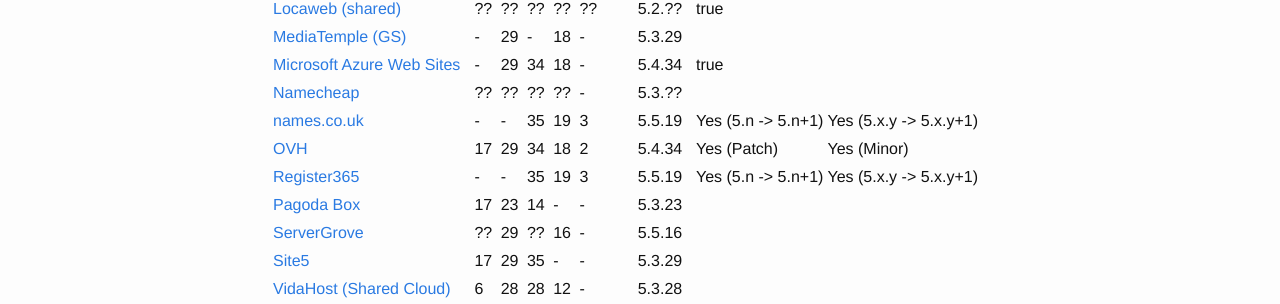
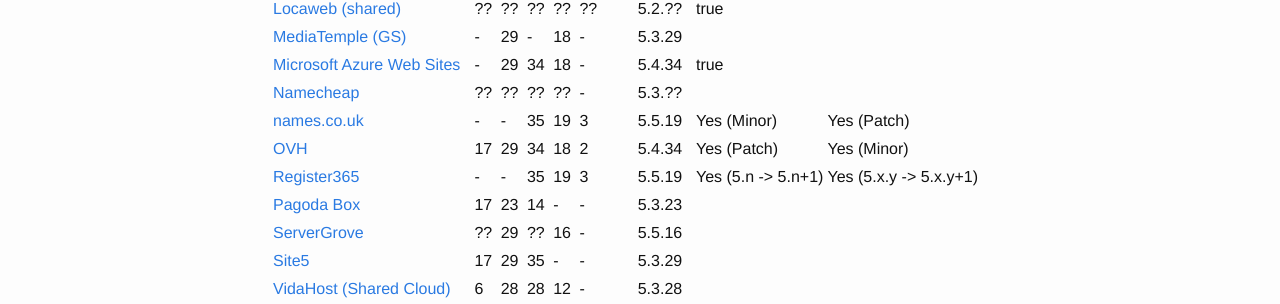
Before and after one commit to phpversions/phpversions.info, a Jekyll site: the page built from index.html, in a window 1280 px wide. Shown: the part 765-1069 px from the top of the page. Built offline with Jekyll 4.4.1, drawn with Linux system fonts in a browser that asks for light colours.

Commit message:
Lets use this convention for updates.

```diff
--- a/_data/hosts.yml
+++ b/_data/hosts.yml
@@ -147,8 +147,8 @@
   php55: 19
   php56: 3
   default: 5.5.19
-  manual_update: Yes (5.n -> 5.n+1)
-  auto_update: Yes (5.x.y -> 5.x.y+1)
+  manual_update: Yes (Minor)
+  auto_update: Yes (Patch)
 
 - name: "OVH"
   url: "https://www.ovh.ie/web-hosting/"
```
